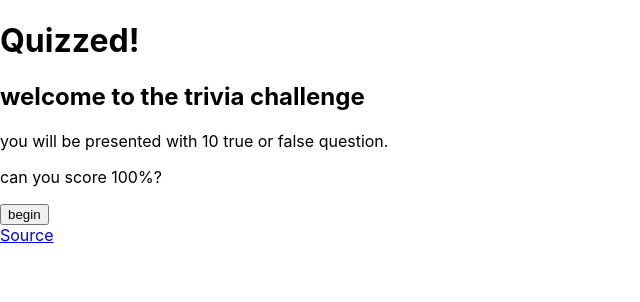
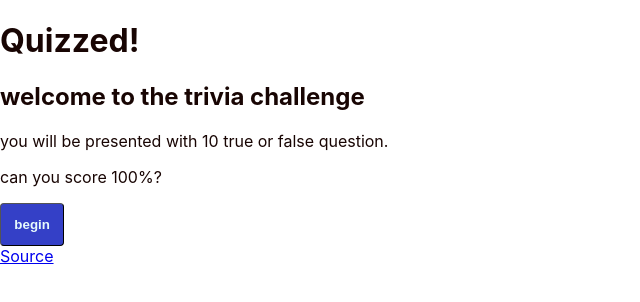
Before and after one commit to David256/quizzed-frontend, a React (Create React App) app: page / in a window 1280 px wide. Shown: the top 302 px of the page, without its empty margins (0-640 px from the left). Built offline with nearby package versions, Linux system fonts and the light colour scheme; no server answers.

Commit message:
Change css for scss and install node-sass

```diff
--- a/package.json
+++ b/package.json
@@ -8,6 +8,7 @@
     "@testing-library/user-event": "^13.5.0",
     "axios": "^0.26.1",
     "loglevel": "^1.8.0",
+    "node-sass": "^7.0.1",
     "prop-types": "^15.8.1",
     "react": "^17.0.2",
     "react-dom": "^17.0.2",
--- a/src/index.css
+++ /dev/null
@@ -1,8 +0,0 @@
-body {
-  margin: 0;
-  font-family: -apple-system, BlinkMacSystemFont, 'Segoe UI', 'Roboto', 'Oxygen',
-    'Ubuntu', 'Cantarell', 'Fira Sans', 'Droid Sans', 'Helvetica Neue',
-    sans-serif;
-  -webkit-font-smoothing: antialiased;
-  -moz-osx-font-smoothing: grayscale;
-}
--- a/src/index.js
+++ b/src/index.js
@@ -1,5 +1,5 @@
 import ReactDOM from 'react-dom';
-import './index.css';
+import './index.scss';
 import log from 'loglevel';
 import reportWebVitals from './reportWebVitals';
 import Index from './app/Index';
--- /dev/null
+++ b/src/index.scss
@@ -0,0 +1,27 @@
+$primary: #3440C7;
+$dark: #180503;
+$light: #e7fafc;
+
+html, body, #root {
+    height: 100%;
+}
+
+body {
+    margin: 0;
+    font-family: -apple-system, BlinkMacSystemFont, 'Segoe UI', 'Roboto', 'Oxygen',
+        'Ubuntu', 'Cantarell', 'Fira Sans', 'Droid Sans', 'Helvetica Neue',
+        sans-serif;
+    -webkit-font-smoothing: antialiased;
+    -moz-osx-font-smoothing: grayscale;
+    color: $dark;
+}
+
+button {
+    padding: 1em;
+    background: $primary;
+    color: $light;
+    border-radius: 0.3em;
+    border-width: 1px;
+    border-color: black;
+    font-weight: bolder;
+}
```
Also changed, not shown: 1 other file (tests, documents, lock files or other folders).
